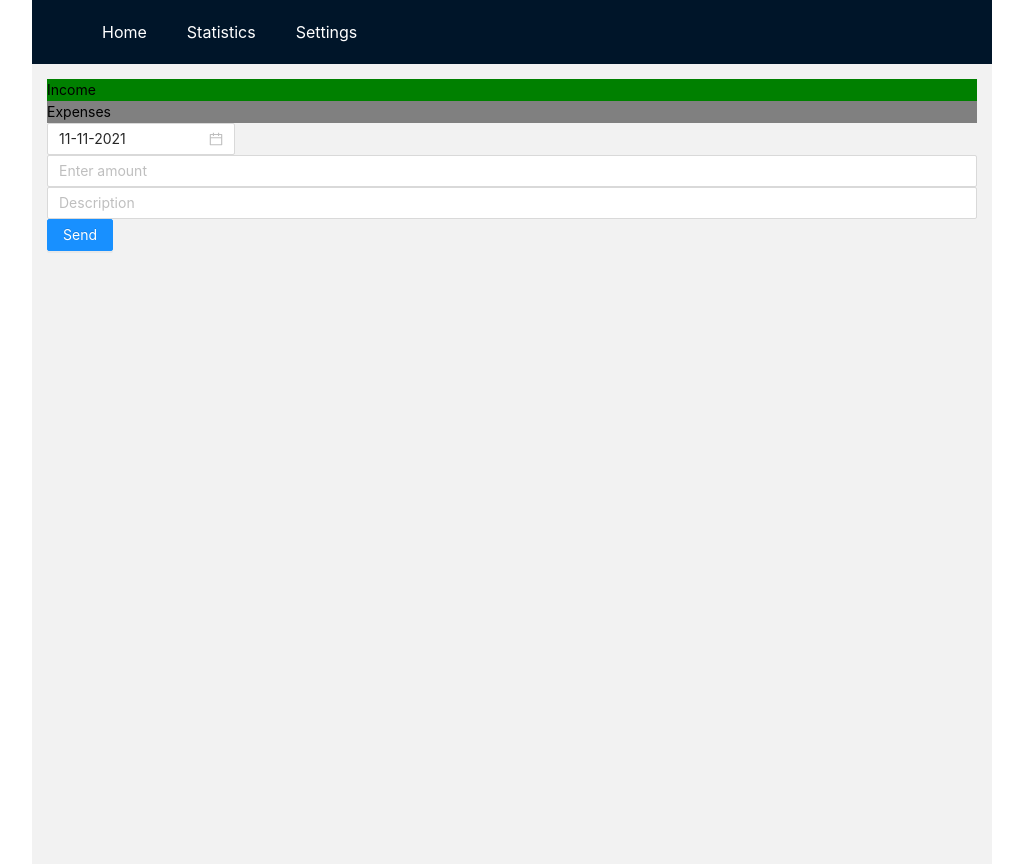
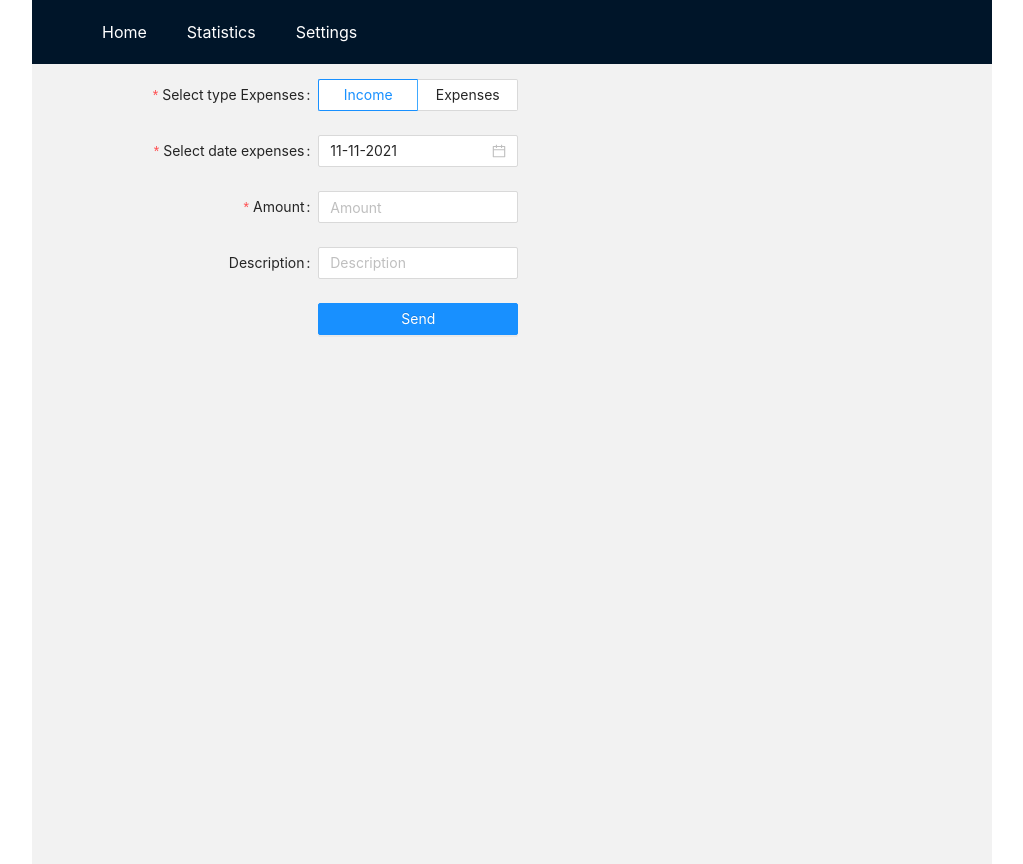
Before and after one commit to Dmytrii248/finance-management-app, a React app: page / in a window 1280 px wide. Shown: the whole page, without its empty margins (128-1151 px from the left). Built offline with nearby package versions, Linux system fonts and the light colour scheme.

Commit message:
Redesigne form and change its structure

```diff
--- a/src/components/FormExpenses.tsx
+++ b/src/components/FormExpenses.tsx
@@ -1,49 +1,144 @@
 import React, { ChangeEvent, FormEvent, useState } from "react";
 import moment, { Moment } from "moment";
 
-import { Button, DatePicker, Input } from "antd";
+import { Button, DatePicker, Input, Form, Radio, InputNumber } from "antd";
 
 import SelectExpenses from "./SelectExpenses";
 
 const dateFormat = "DD-MM-YYYY";
 
+// доробити DatePicker(формат дати)
+// доробити onFinish
+
 const FormExpenses = () => {
-  const [typeExpenses, setTypeExpenses] = useState("income");
-  const [dateExpenses, setDateExpenses] = useState(moment().format(dateFormat));
-  const [amountMoney, setAmountMoney] = useState<null | number>(null);
-  const [descriptionExpenses, setDescriptionExpenses] = useState<null | string>(
-    null
-  );
+  const [form] = Form.useForm();
+  // const [typeExpenses, setTypeExpenses] = useState("income");
+  // const [dateExpenses, setDateExpenses] = useState(moment().format(dateFormat));
+  // const [c, setAmountMoney] = useState<null | number>(null);
+  // const [descriptionExpenses, setDescriptionExpenses] = useState<null | string>(
+  //   null
+  // );
 
-  const onChangeDatePicker = (date: Moment, dateString: string) => {
-    setDateExpenses(dateString);
+  // const onChangeDatePicker = (date: Moment, dateString: string) => {
+  //   setDateExpenses(dateString);
+  // };
+
+  // const onChangeInputMoney = (e: ChangeEvent<HTMLInputElement>) => {
+  //   const { value } = e.target;
+  //   setAmountMoney(+value);
+  // };
+
+  // const onChangeInputDescription = (e: ChangeEvent<HTMLInputElement>) => {
+  //   const { value } = e.target;
+  //   setDescriptionExpenses(value);
+  // };
+
+  // const onSubmit = (e: FormEvent<HTMLFormElement>) => {
+  //   e.preventDefault();
+  //   console.log({
+  //     typeExpenses,
+  //     dateExpenses,
+  //     amountMoney,
+  //     descriptionExpenses,
+  //   });
+  //   setDateExpenses(moment().format(dateFormat));
+  //   setAmountMoney(null);
+  //   setDescriptionExpenses(null);
+  // };
+
+  const onFinish = (fieldValues: any) => {
+    const values = {
+      ...fieldValues,
+      dateExpenses: fieldValues["dateExpenses"].format(dateFormat),
+    };
+    console.log(values);
+    form.setFieldsValue({ amountMoney: null, descriptionExpenses: null });
   };
 
-  const onChangeInputMoney = (e: ChangeEvent<HTMLInputElement>) => {
-    const { value } = e.target;
-    setAmountMoney(+value);
+  const layout = {
+    labelCol: { span: 7 },
+    wrapperCol: { span: 6 },
   };
 
-  const onChangeInputDescription = (e: ChangeEvent<HTMLInputElement>) => {
-    const { value } = e.target;
-    setDescriptionExpenses(value);
-  };
-
-  const onSubmit = (e: FormEvent<HTMLFormElement>) => {
-    e.preventDefault();
-    console.log(typeExpenses);
-    console.log(dateExpenses);
-    console.log(amountMoney);
-    setDateExpenses(moment().format(dateFormat));
-    setAmountMoney(null);
-    if (descriptionExpenses) {
-      console.log(descriptionExpenses);
-      setDescriptionExpenses(null);
-    }
+  const styleComp = {
+    width: 200,
   };
 
   return (
-    <form onSubmit={onSubmit}>
+    <>
+      <Form
+        {...layout}
+        name="formExpenses"
+        onFinish={onFinish}
+        form={form}
+        onFinishFailed={(errorInfo: any) =>
+          console.log("Form not send", errorInfo)
+        }
+      >
+        <Form.Item
+          label="Select type Expenses"
+          name="typeExpenses"
+          rules={[{ required: true, message: "Type Expenses is required" }]}
+          initialValue={"income"}
+        >
+          <Radio.Group>
+            <Radio.Button
+              value="income"
+              style={{ width: 100, textAlign: "center" }}
+            >
+              Income
+            </Radio.Button>
+            <Radio.Button
+              value="expenses"
+              style={{ width: 100, textAlign: "center" }}
+            >
+              Expenses
+            </Radio.Button>
+          </Radio.Group>
+        </Form.Item>
+
+        <Form.Item
+          label="Select date expenses"
+          name="dateExpenses"
+          initialValue={moment()}
+          rules={[
+            {
+              type: "object" as const,
+              required: true,
+              message: "Date is required",
+            },
+          ]}
+        >
+          <DatePicker format={dateFormat} style={styleComp} />
+        </Form.Item>
+
+        <Form.Item
+          label="Amount"
+          name="amountMoney"
+          rules={[{ required: true, message: "Amount is required" }]}
+        >
+          <InputNumber placeholder="Amount" type="number" style={styleComp} />
+        </Form.Item>
+
+        <Form.Item
+          label="Description"
+          name="descriptionExpenses"
+          initialValue={null}
+        >
+          <Input placeholder="Description" style={styleComp} />
+        </Form.Item>
+
+        <Form.Item wrapperCol={{ ...layout.wrapperCol, offset: 7 }}>
+          <Button
+            type="primary"
+            htmlType="submit"
+            style={{ ...styleComp, textAlign: "center" }}
+          >
+            Send
+          </Button>
+        </Form.Item>
+      </Form>
+      {/* <form onSubmit={onSubmit}>
       <SelectExpenses
         typeExpenses={typeExpenses}
         changeType={setTypeExpenses}
@@ -71,7 +166,8 @@ const FormExpenses = () => {
       <Button type="primary" htmlType="submit">
         Send
       </Button>
-    </form>
+    </form> */}
+    </>
   );
 };
 
--- a/src/components/SelectExpenses.tsx
+++ b/src/components/SelectExpenses.tsx
@@ -1,34 +1,29 @@
-import React, { FC } from "react";
-import styled from "styled-components";
+import React, { ChangeEvent, FC } from "react";
+import { Radio } from "antd";
 
 interface Props {
   changeType: (value: string) => void;
   typeExpenses: string;
 }
+const SelectExpenses: FC<Props> = (props) => {
+  const { typeExpenses, changeType } = props;
 
-const SSelect = styled.div`
-  background-color: grey;
-`;
+  const options = [
+    { label: "Income", value: "income" },
+    { label: "Expenses", value: "expenses" },
+  ];
 
-const SSelectIn = styled(SSelect)`
-  background-color: ${(props) => (props.theme === "income" ? "green" : null)};
-`;
+  const onChange = (value: string) => {
+    changeType(value);
+  };
 
-const SSelectEx = styled(SSelect)`
-  background-color: ${(props) => (props.theme === "expenses" ? "red" : null)};
-`;
-
-const SelectExpenses: FC<Props> = (props) => {
-  const { changeType, typeExpenses } = props;
   return (
-    <div>
-      <SSelectIn theme={typeExpenses} onClick={() => changeType("income")}>
-        Income
-      </SSelectIn>
-      <SSelectEx theme={typeExpenses} onClick={() => changeType("expenses")}>
-        Expenses
-      </SSelectEx>
-    </div>
+    <Radio.Group
+      options={options}
+      onChange={(e) => onChange(e.target.value)}
+      value={typeExpenses}
+      optionType="button"
+    />
   );
 };
 
--- a/src/index.tsx
+++ b/src/index.tsx
@@ -5,9 +5,4 @@ import App from "Components/App";
 
 import "./index.css";
 
-render(
-  <React.StrictMode>
-    <App />
-  </React.StrictMode>,
-  document.getElementById("root")
-);
+render(<App />, document.getElementById("root"));
```
